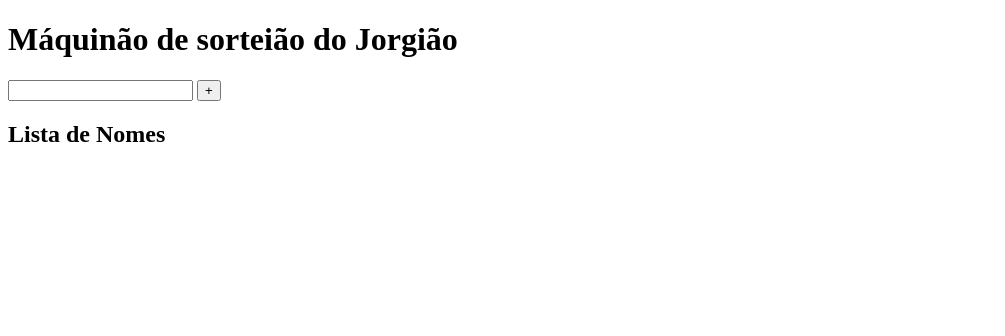
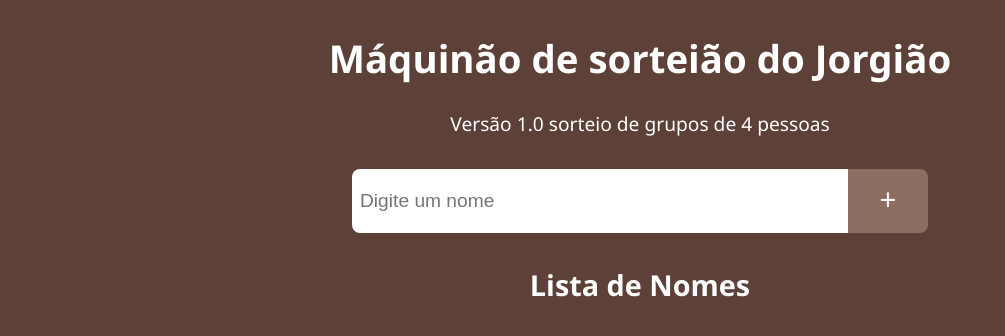
Before and after one commit to izumi-san/project-sorteio-grupos, a plain HTML site: page index.html in a window 1280 px wide. Shown: the whole page, without its empty margins (0-1005 px from the left). Drawn offline with Linux system fonts and the light colour scheme.

Commit message:
Criado nova estilizacao.

```diff
--- a/index.html
+++ b/index.html
@@ -5,14 +5,17 @@
     <meta http-equiv="X-UA-Compatible" content="IE=edge">
     <meta name="viewport" content="width=device-width, initial-scale=1.0">
     <title>Máquina de sorteio</title>
+    <link rel="stylesheet" type="text/css" href="style.css"></link>
 </head>
 <body>
     <h1>Máquinão de sorteião do Jorgião</h1>
+    <p class="version">Versão 1.0 sorteio de grupos de 4 pessoas</p>
     <div class="div-input-name">
-        <input class="input-name">
+        <input placeholder="Digite um nome" class="input-name">
         <button id="btn-add-name" onclick="addName()">+</button>
     </div>
     <h2 id="list-title">Lista de Nomes</h2>
+    <div id="list-names"></div>
     <script src="./index.js"></script>
 </body>
 </html>
--- a/index.js
+++ b/index.js
@@ -1,9 +1,11 @@
 const btn = document.querySelector("#btn-add-name");
 
-btn.addEventListener("click", ()=>{
+btn.addEventListener("click", () => {
     //console.log("addEventListener");
 });
+
 var arrNames = [];
+
 function addName() {
     const nameInputField = document.querySelector(".input-name");
 
@@ -11,13 +13,20 @@ function addName() {
         return alert("pfrv, coloque um nome meu consagrado");
     }
 
-    const pElement = document.createElement("p");
-    const text = document.createTextNode(nameInputField.value);
-    pElement.appendChild(text);
-    const listTile = document.querySelector("#list-title");
-    listTile.appendChild(pElement);
-    arrNames.push(nameInputField.value)
+    const name = nameInputField.value;
+    addNameToHTML(name);
 
-    nameInputField.value=""
+    arrNames.push(name);
+
+    nameInputField.value = ""
 
 }
+
+function addNameToHTML(name) {
+    const pElement = document.createElement("p");
+    const text = document.createTextNode(name);
+    pElement.appendChild(text);
+    pElement.classList.add("item-name");
+    const listNames = document.querySelector("#list-names");
+    listNames.appendChild(pElement);
+}
--- /dev/null
+++ b/reset.css
@@ -0,0 +1,43 @@
+html, body, div, span, applet, object, iframe,
+h1, h2, h3, h4, h5, h6, p, blockquote, pre,
+a, abbr, acronym, address, big, cite, code,
+del, dfn, em, img, ins, kbd, q, s, samp,
+small, strike, strong, sub, sup, tt, var,
+b, u, i, center,
+dl, dt, dd, ol, ul, li,
+fieldset, form, label, legend,
+table, caption, tbody, tfoot, thead, tr, th, td,
+article, aside, canvas, details, embed,
+figure, figcaption, footer, header, hgroup,
+menu, nav, output, ruby, section, summary,
+time, mark, audio, video {
+	margin: 0;
+	padding: 0;
+	border: 0;
+	font-size: 100%;
+	font: inherit;
+	vertical-align: baseline;
+}
+/* HTML5 display-role reset for older browsers */
+article, aside, details, figcaption, figure,
+footer, header, hgroup, menu, nav, section {
+	display: block;
+}
+body {
+	line-height: 1;
+}
+ol, ul {
+	list-style: none;
+}
+blockquote, q {
+	quotes: none;
+}
+blockquote:before, blockquote:after,
+q:before, q:after {
+	content: '';
+	content: none;
+}
+table {
+	border-collapse: collapse;
+	border-spacing: 0;
+}
--- /dev/null
+++ b/style.css
@@ -0,0 +1,65 @@
+body {
+    background-color: #5d4037;
+    font-family: 'Segoe UI', Tahoma, Geneva, Verdana, sans-serif;
+    font-size: 1.2rem;
+    color: #fff;
+    margin: 0;
+    padding: 0;
+  }
+
+  h1 {
+    text-align: center;
+    margin-top: 2rem;
+  }
+
+  .div-input-name {
+    display: flex;
+    justify-content: center;
+    margin: 2rem 0;
+  }
+
+  .input-name {
+    width: 30rem;
+    height: 3rem;
+    font-size: 1.2rem;
+    border-radius: 0.5rem 0 0 0.5rem;
+    padding: 0.5rem;
+    border: none;
+    outline: none;
+  }
+
+  #btn-add-name {
+    width: 5rem;
+    height: 4rem;
+    font-size: 1.8rem;
+    color: #fff;
+    background-color: #8d6e63;
+    border-radius: 0 0.5rem 0.5rem 0;
+    border: none;
+    cursor: pointer;
+  }
+
+  #list-title {
+    margin-top: 2rem;
+    text-align: center;
+  }
+
+  .version {
+    text-align: center;
+  }
+
+  .item-name {
+    margin: 0.5rem;
+    padding: 0.5rem;
+    background-color: #8d6e63;
+    border-radius: 0.5rem;
+    display: inline-block;
+  }
+
+  #list-names {
+    display: flex;
+    flex-direction: column;
+    justify-content: center;
+    align-items: center;
+    gap: 8px;
+  }
```
Also changed, not shown: 1 other file.
